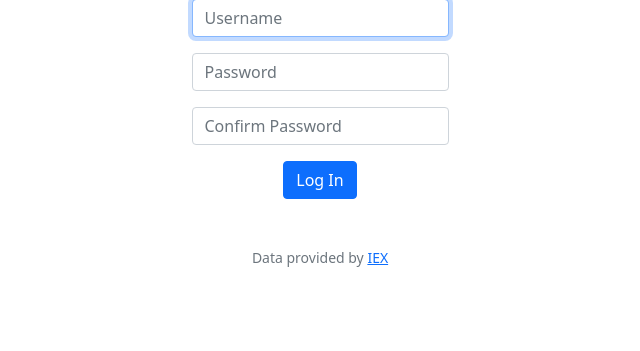
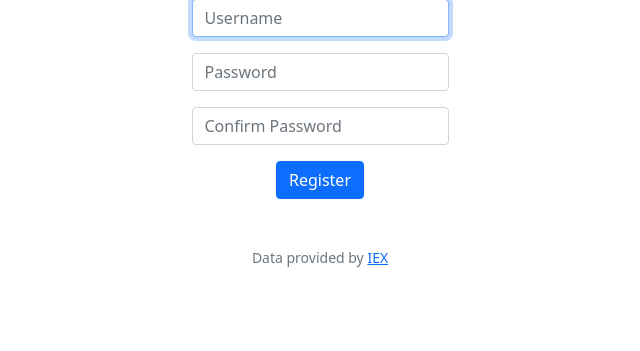
Before and after one commit to nednella/cs50, a Flask app: template cs50/week9/finance/templates/register.html in a window 1280 px wide. Shown: the part 125-476 px from the top of the page, without its empty margins (320-960 px from the left). Run offline with Flask 3, Linux system fonts and the light colour scheme; the template is opened without the code that fills it, so the values that code supplies are empty; some libraries are stand-ins or nearby versions.

Commit message:
Tue, Apr 11, 2023, 9:17 PM +01:00

```diff
--- a/cs50/week9/finance/templates/login.html
+++ b/cs50/week9/finance/templates/login.html
@@ -12,6 +12,6 @@
         <div class="mb-3">
             <input class="form-control mx-auto w-auto" id="password" name="password" placeholder="Password" type="password">
         </div>
-        <button class="btn btn-primary" type="submit">Register</button>
+        <button class="btn btn-primary" type="submit">Log In</button>
     </form>
 {% endblock %}
--- a/cs50/week9/finance/templates/register.html
+++ b/cs50/week9/finance/templates/register.html
@@ -1,7 +1,7 @@
 {% extends "layout.html" %}
 
 {% block title %}
-    Log In
+    Register
 {% endblock %}
 
 {% block main %}
@@ -15,6 +15,6 @@
         <div class="mb-3">
             <input class="form-control mx-auto w-auto" id="confirmation" name="confirmation" placeholder="Confirm Password" type="password">
         </div>
-        <button class="btn btn-primary" type="submit">Log In</button>
+        <button class="btn btn-primary" type="submit">Register</button>
     </form>
 {% endblock %}
```
